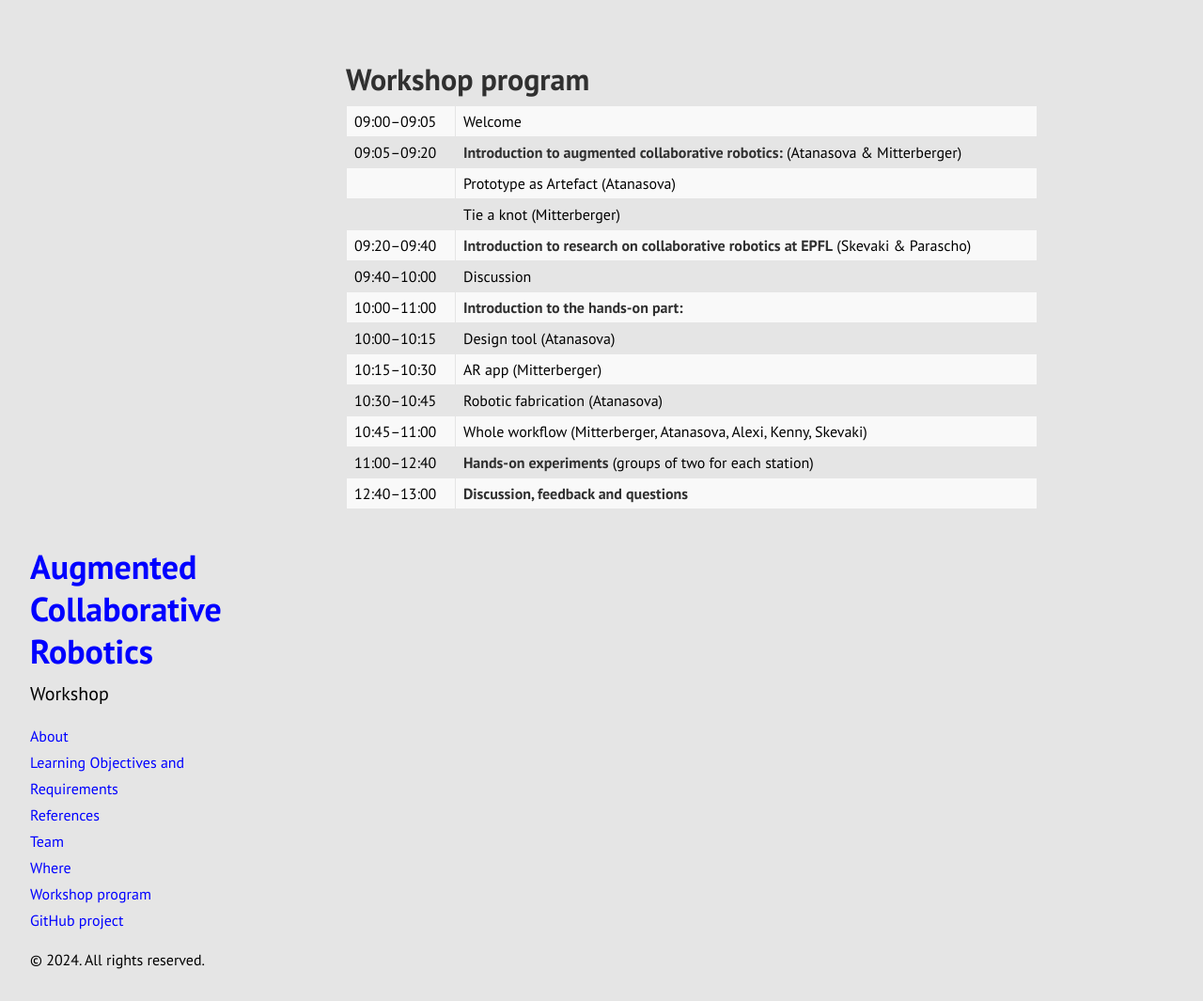
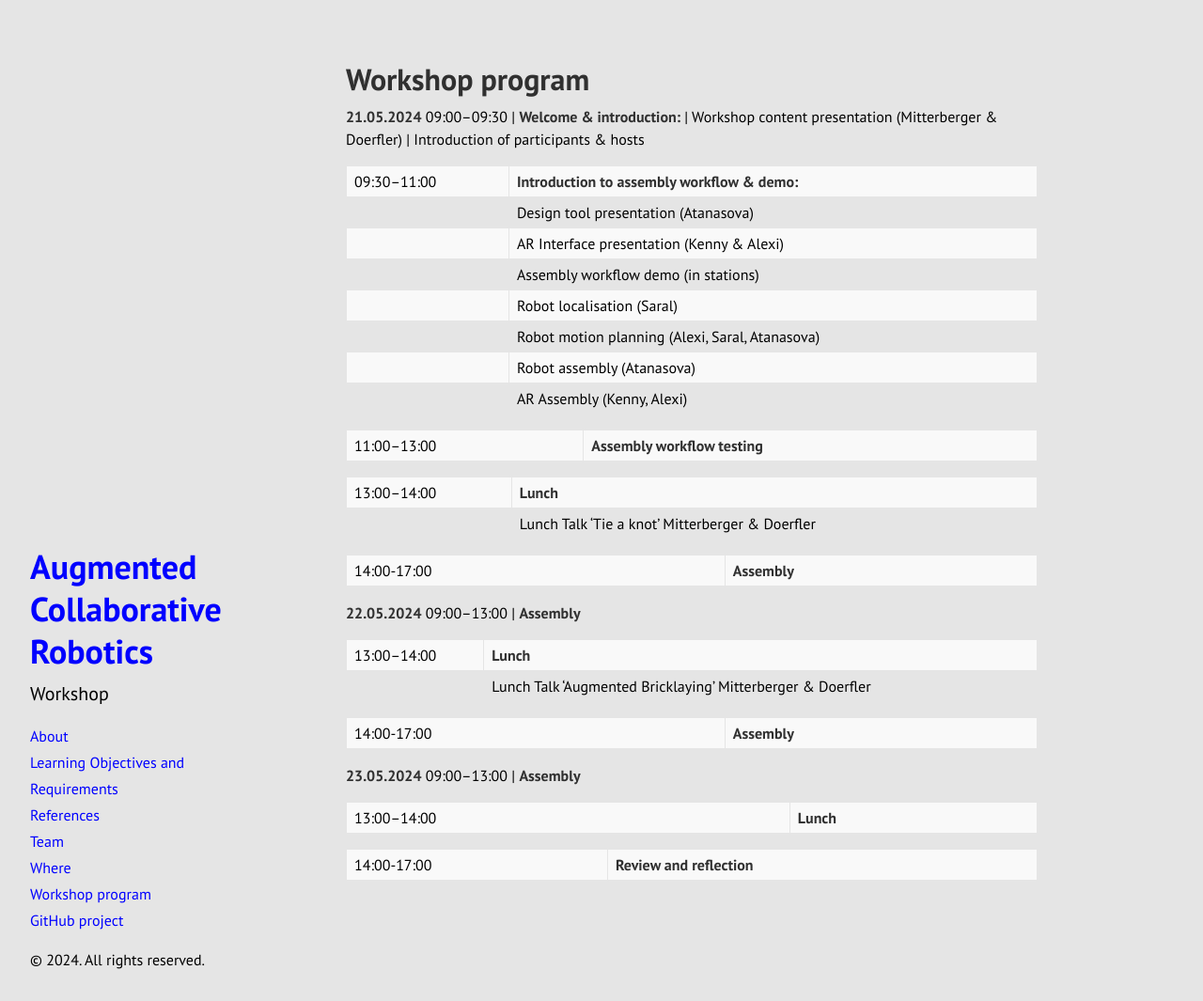
Before and after one commit to HUMA-LabforAdvancedTechnologyinArch/robarch24, a Jekyll site: the page built from docs/workshop_program.md, in a window 1280 px wide and 1065 px high. Shown: the whole window at 94% size. Built offline with Jekyll 4.4.1, drawn with Linux system fonts in a browser that asks for light colours; Markdown is read by kramdown in place of the engine named in the settings.

Commit message:
Update workshop_program.md

```diff
--- a/docs/workshop_program.md
+++ b/docs/workshop_program.md
@@ -3,37 +3,38 @@ layout: page
 title: Workshop program
 ---
 
+**21.05.2024**
+09:00–09:30 | **Welcome & introduction:**
+            | Workshop content presentation (Mitterberger & Doerfler)
+            | Introduction of participants & hosts
 
-09:00–09:05 | Welcome
-09:05–09:20 | **Introduction to augmented collaborative robotics:** (Atanasova & Mitterberger)
-            | Prototype as Artefact (Atanasova)
-            | Tie a knot (Mitterberger)
-09:20–09:40 | **Introduction to research on collaborative robotics at EPFL** (Skevaki & Parascho)
-09:40–10:00 | Discussion
-10:00–11:00 | **Introduction to the hands-on part:**
-10:00–10:15 | Design tool (Atanasova)
-10:15–10:30 | AR app (Mitterberger)
-10:30–10:45 | Robotic fabrication (Atanasova)
-10:45–11:00 | Whole workflow (Mitterberger, Atanasova, Alexi, Kenny, Skevaki)
-11:00–12:40 | **Hands-on experiments** (groups of two for each station)
-12:40–13:00 | **Discussion, feedback and questions**
+09:30–11:00 | **Introduction to assembly workflow & demo:**
+            | Design tool presentation (Atanasova)
+            | AR Interface presentation (Kenny & Alexi)
+            | Assembly workflow demo (in stations)
+                    | Robot localisation (Saral)
+                    | Robot motion planning (Alexi, Saral, Atanasova)
+                    | Robot assembly (Atanasova)
+                    | AR Assembly (Kenny, Alexi)
 
-<!---
-09:00–09:05 | Welcome
-09:05–09:20 | **Introduction to augmented collaborative robotics** (Atanasova & Mitterberger)
-<ul>
-<li>Prototype as Artefact (Atanasova)</li>
-<li>Tie a knot (Mitterberger)</li>
-</ul>
-09:20–09:40 | **Introduction to research on collaborative robotics** at EPFL (Skevaki & Parascho)
-09:40–10:00 | Discussion
-10:00–11:00 | **Introduction to the hands-on part**
-<ul>
-<li>Design tool (Atanasova)</li>
-<li>AR app (Mitterberger)</li>
-<li>Robotic fabrication (Atanasova)</li>
-<li>Whole workflow (Mitterberger, Atanasova, Alexi, Kenny, Skevaki)</li>
-</ul>
-11:00–12:40 | **Practical experiments** (groups of two for each station)
-12:40–13:00 | **Discussion, feedback and questions**
---->
+11:00–13:00 | **Assembly workflow testing**
+
+13:00–14:00 | **Lunch**
+            | Lunch Talk 'Tie a knot' Mitterberger & Doerfler
+
+14:00-17:00 | **Assembly**
+
+**22.05.2024**
+09:00–13:00 | **Assembly**
+
+13:00–14:00 | **Lunch**
+            | Lunch Talk 'Augmented Bricklaying' Mitterberger & Doerfler
+
+14:00-17:00 | **Assembly**
+
+**23.05.2024**
+09:00–13:00 | **Assembly**
+
+13:00–14:00 | **Lunch**
+
+14:00-17:00 | **Review and reflection**
```
